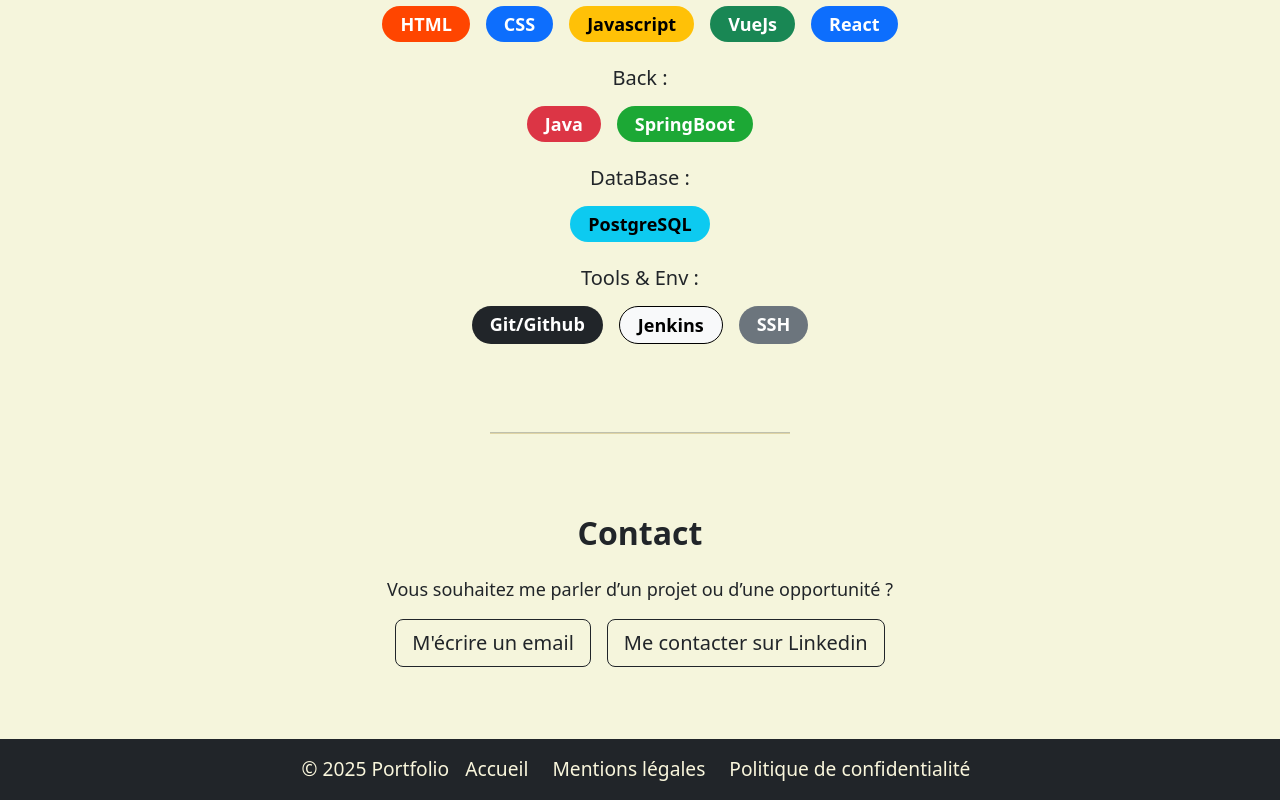
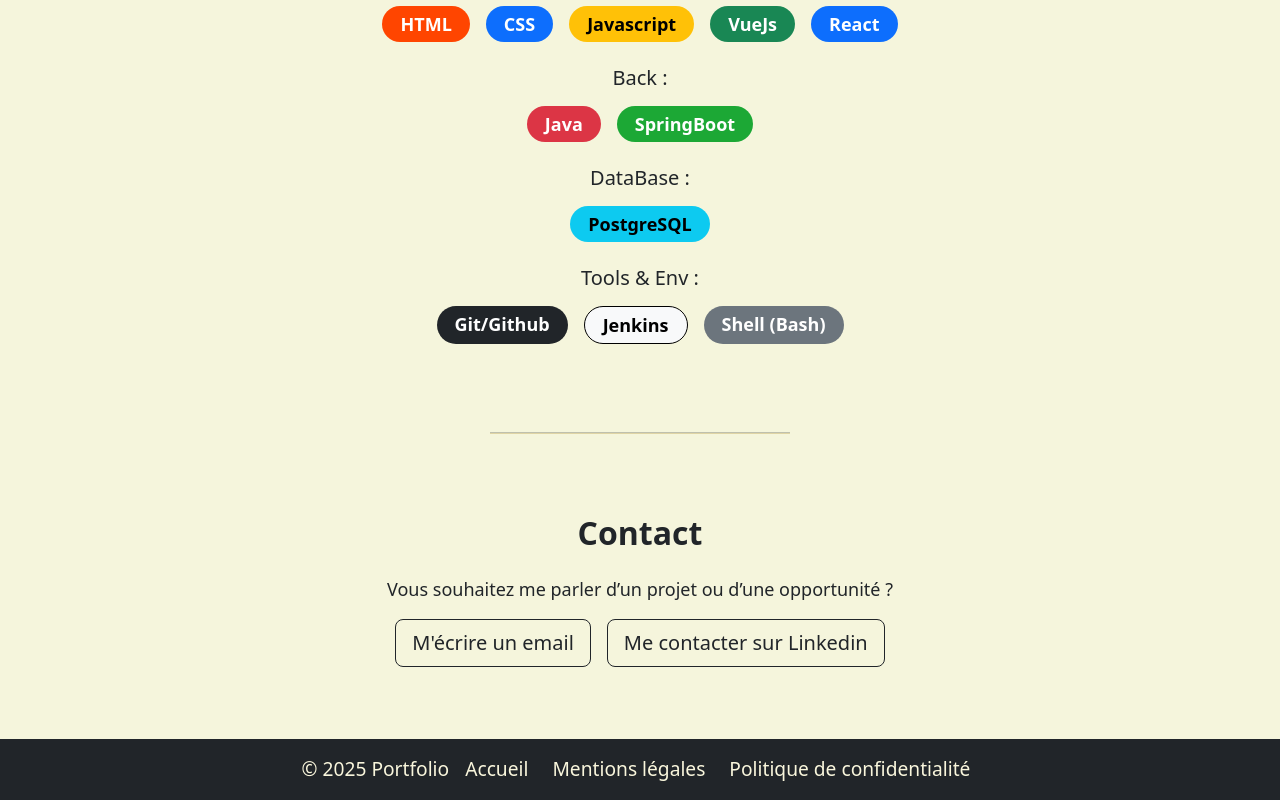
Before and after one commit to fabienAstia/portfolio, a React (Vite) app in the folder fabien-astiasaran-front/: page / in a window 1280 px wide. Shown: the part 1466-2266 px from the top of the page. Built offline with nearby package versions, Linux system fonts and the light colour scheme.

Commit message:
substituing Skills SSH for Shell

```diff
--- a/fabien-astiasaran-front/src/views/SkillsView/index.jsx
+++ b/fabien-astiasaran-front/src/views/SkillsView/index.jsx
@@ -122,7 +122,7 @@ const skills = [
     },
     {
         id:10,
-        title:'SSH',
+        title:'Shell (Bash)',
         badgeClass:'text-bg-secondary',
         category:'tools/env'
     },
```
